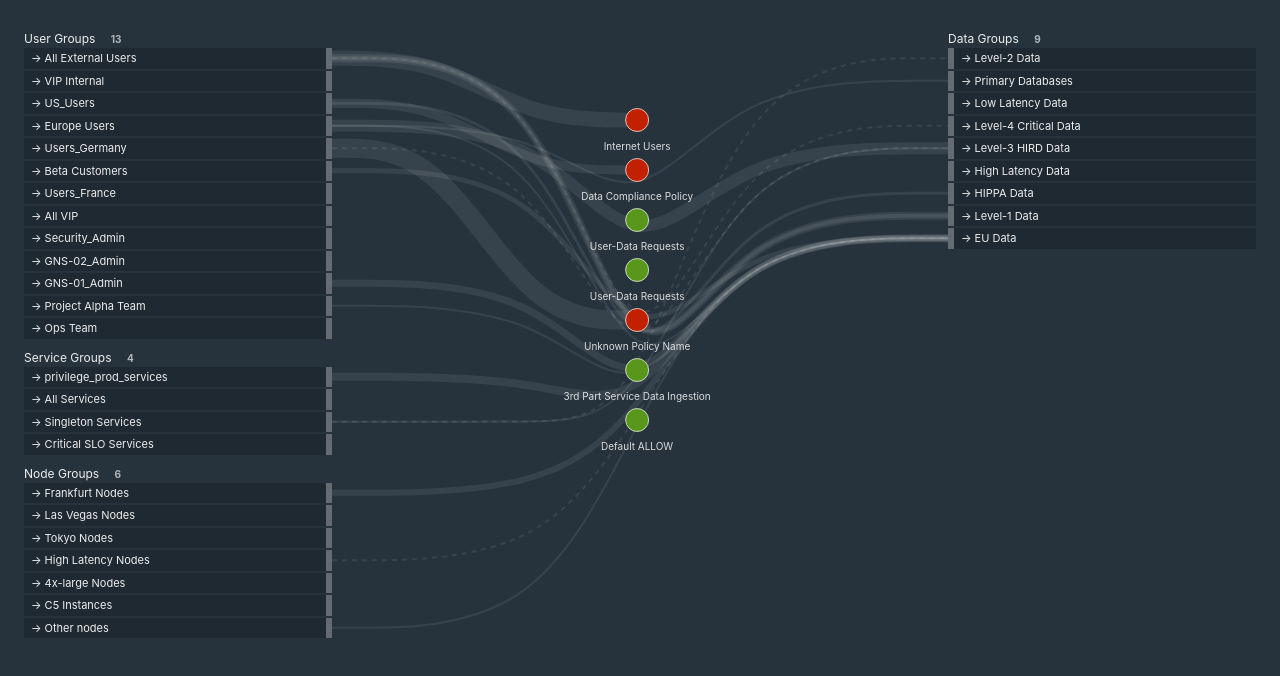
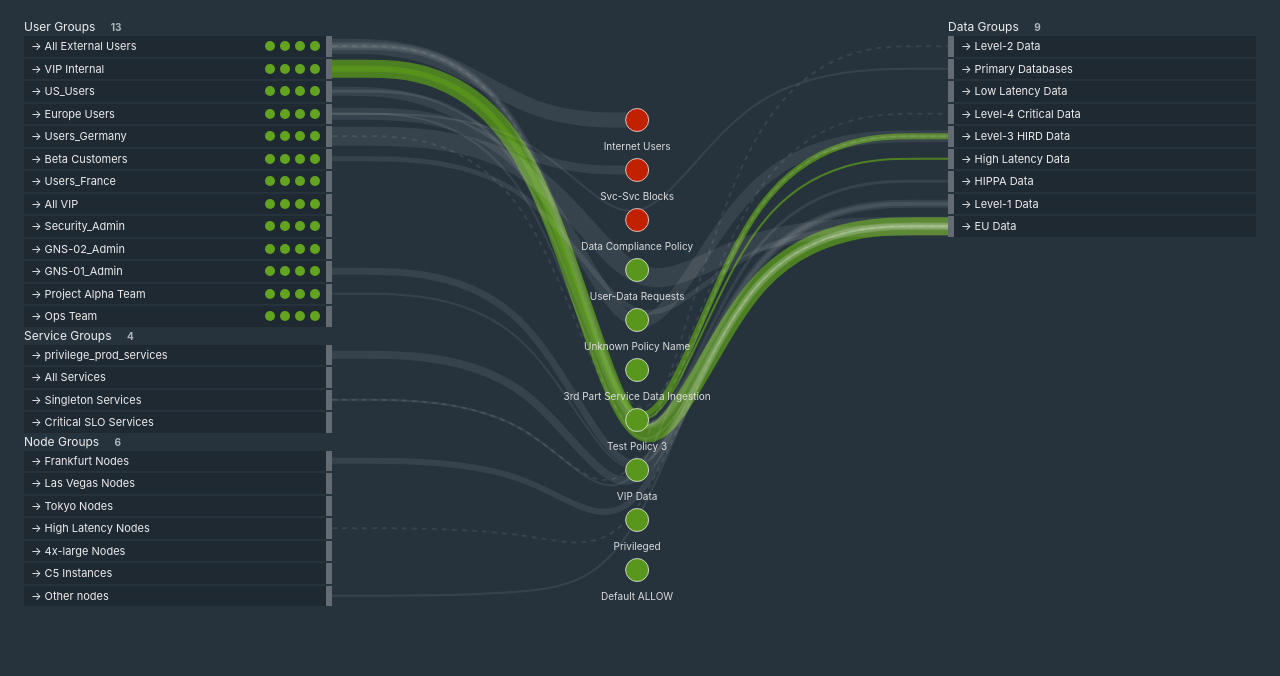
Before and after one commit to rostag/exp, an Angular app: page / in a window 1280 px wide. Shown: the top 676 px of the page. Built offline with nearby package versions, Linux system fonts and the light colour scheme.

Commit message:
Adding indicators

```diff
--- a/src/app/flow-diagram/data-mocks.ts
+++ b/src/app/flow-diagram/data-mocks.ts
@@ -185,6 +185,24 @@ export const streams: Stream[] = [
     label: 'Internet Users',
   },
   {
+    srcId: 'source-2',
+    dstId: 'destination-9',
+    label: 'Data Compliance Policy',
+    srcVolume: 18,
+  },
+  {
+    srcId: 'source-2',
+    dstId: 'destination-5',
+    label: 'Data Compliance Policy',
+    srcVolume: 6,
+  },
+  {
+    srcId: 'source-2',
+    dstId: 'destination-6',
+    label: 'Data Compliance Policy',
+    srcVolume: 2,
+  },
+  {
     srcId: 'source-3',
     dstId: 'destination-1',
     label: 'Data Compliance Policy',
@@ -303,19 +321,19 @@ export const gates: Gate[] = [
     srcId: 'source-3',
     dstId: 'destination-1',
     intent: POLICY_INTENT.DENY,
+    label: 'Svc-Svc Blocks',
+    id: 'gate-2',
+  },
+  {
+    srcId: 'source-3',
+    dstId: 'destination-1',
+    intent: POLICY_INTENT.DENY,
     label: 'Data Compliance Policy',
-    id: 'gate-2',
+    id: 'gate-3',
   },
   {
     srcId: 'source-4',
     dstId: 'destination-2',
-    intent: POLICY_INTENT.ALLOW,
-    label: 'User-Data Requests',
-    id: 'gate-3',
-  },
-  {
-    srcId: 'source-4',
-    dstId: 'destination-5',
     intent: POLICY_INTENT.ALLOW,
     label: 'User-Data Requests',
     id: 'gate-4',
@@ -323,7 +341,7 @@ export const gates: Gate[] = [
   {
     srcId: 'source-5',
     dstId: 'destination-9',
-    intent: POLICY_INTENT.DENY,
+    intent: POLICY_INTENT.ALLOW,
     label: 'Unknown Policy Name',
     id: 'gate-5',
   },
@@ -334,4 +352,25 @@ export const gates: Gate[] = [
     label: '3rd Part Service Data Ingestion',
     id: 'gate-6',
   },
+  {
+    srcId: 'source-4',
+    dstId: 'destination-5',
+    intent: POLICY_INTENT.ALLOW,
+    label: 'Test Policy 3',
+    id: 'gate-7',
+  },
+  {
+    srcId: 'source-4',
+    dstId: 'destination-5',
+    intent: POLICY_INTENT.ALLOW,
+    label: 'VIP Data',
+    id: 'gate-8',
+  },
+  {
+    srcId: 'source-4',
+    dstId: 'destination-5',
+    intent: POLICY_INTENT.ALLOW,
+    label: 'Privileged',
+    id: 'gate-9',
+  },
 ];
--- a/src/app/flow-diagram/diagram.component.html
+++ b/src/app/flow-diagram/diagram.component.html
@@ -1,7 +1,10 @@
 <div class="diagram-container">
   <div class="diagram">
     <div class="sources">
-      <div class="section-title">User Groups <span>13</span></div>
+      <div class="section-title">
+        <clr-icon shape="users" class="user-icon"></clr-icon>
+        User Groups <span>13</span>
+      </div>
       <div
         *ngFor="let src of byType(sources, 'USER')"
         [id]="src.id"
@@ -11,8 +14,19 @@
         title="{{ src.id }}"
       >
         {{ src.label }}
+        <div class="meta">
+          <svg viewBox="0 0 10 10">
+            <circle cx="5" cy="5" r="5" />
+            <circle cx="20" cy="5" r="5" />
+            <circle cx="35" cy="5" r="5" />
+            <circle cx="50" cy="5" r="5" />
+          </svg>
+        </div>
       </div>
-      <div class="section-title">Service Groups <span>4</span></div>
+      <div class="section-title">
+        <clr-icon shape="applications" class="user-icon"></clr-icon>
+        Service Groups <span>4</span>
+      </div>
       <div
         *ngFor="let src of byType(sources, 'SERVICE')"
         [id]="src.id"
@@ -23,7 +37,10 @@
       >
         {{ src.label }}
       </div>
-      <div class="section-title">Node Groups <span>6</span></div>
+      <div class="section-title">
+        <clr-icon shape="rack-server" class="user-icon"></clr-icon>
+        Node Groups <span>6</span>
+      </div>
       <div
         *ngFor="let src of byType(sources, 'NODE')"
         [id]="src.id"
@@ -41,7 +58,10 @@
     </div>
 
     <div class="destinations">
-      <div class="section-title">Data Groups <span>9</span></div>
+      <div class="section-title">
+        <clr-icon shape="data-cluster"></clr-icon>
+        Data Groups <span>9</span>
+      </div>
       <div
         *ngFor="let destination of byType(destinations, 'DATA')"
         [id]="destination.id"
--- a/src/app/flow-diagram/diagram.component.scss
+++ b/src/app/flow-diagram/diagram.component.scss
@@ -8,7 +8,7 @@
       display: flex;
 
       .section-title {
-        margin-top: 10px;
+        margin-top: -2px;
         font-size: 12px;
         line-height: 18px;
         color: #ffffff;
@@ -27,6 +27,21 @@
         padding: 2px 6px 2px 7px;
         margin-bottom: 2px;
         font-size: 11px;
+
+        .meta {
+          float: right;
+          height: 12px;
+          padding-top: 2px;
+
+          svg {
+            width: 100px;
+            height: 10px;
+
+            circle {
+              fill: #62a420;
+            }
+          }
+        }
       }
 
       .list-item.selected {
@@ -56,7 +71,6 @@
 
       .sources {
         flex: 1;
-        width: 200px;
 
         > div {
           color: #eee;
@@ -69,12 +83,10 @@
 
       .chart-container {
         flex: 2;
-
         overflow: hidden;
       }
 
       .destinations {
-        width: 200px;
         flex: 1;
 
         > div {
```
